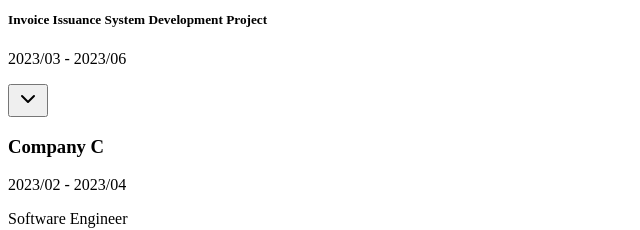
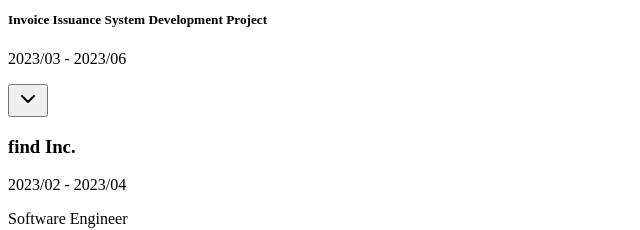
Before and after one commit to ken-1200/resume, a Next.js app: page /en in a window 1280 px wide. Shown: the part 2060-2290 px from the top of the page, without its empty margins (0-640 px from the left). Built offline with nearby package versions, Linux system fonts and the light colour scheme.

Commit message:
feat: update company name in profile data for accuracy

```diff
--- a/src/data/localized-data.ts
+++ b/src/data/localized-data.ts
@@ -435,7 +435,7 @@ export function useProfileData() {
         ],
       },
       {
-        companyName: 'Company C',
+        companyName: 'find Inc.',
         period: '2023/02 - 2023/04',
         position: 'Software Engineer',
         responsibilities: [
```
